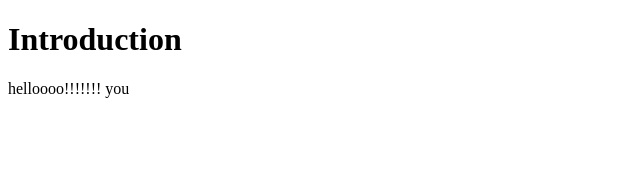
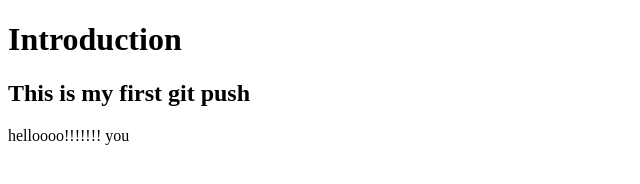
Before and after one commit to wachingawathiri/HelloWorldJs, a plain HTML site: page index.html in a window 1280 px wide. Shown: the whole page, without its empty margins (0-640 px from the left). Drawn offline with Linux system fonts and the light colour scheme.

Commit message:
added a h2 header

```diff
--- a/index.html
+++ b/index.html
@@ -7,7 +7,9 @@
 </head>
 <body>
     <h1>Introduction</h1>
+    <h2>This is my first git push</h2>
     <p>helloooo!!!!!!! you</p>
+
 
 </body>
 </html>
```
